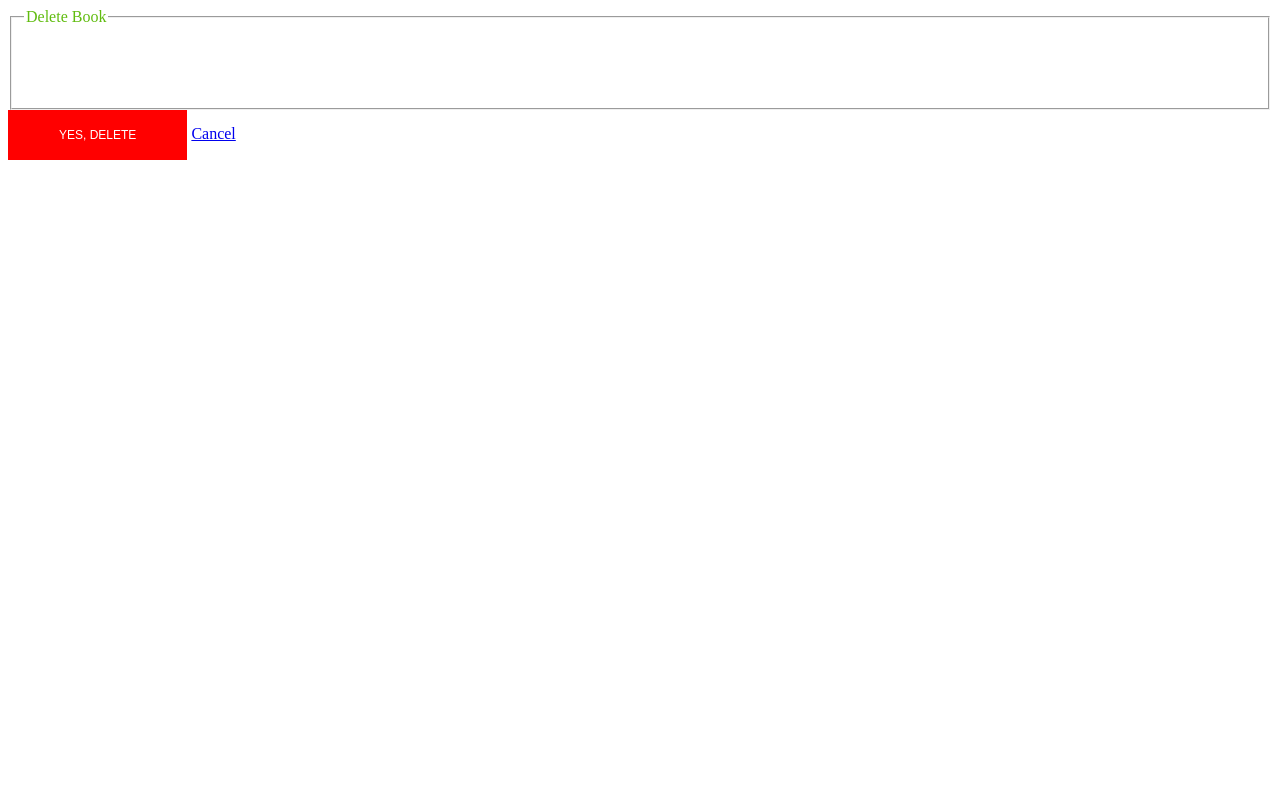
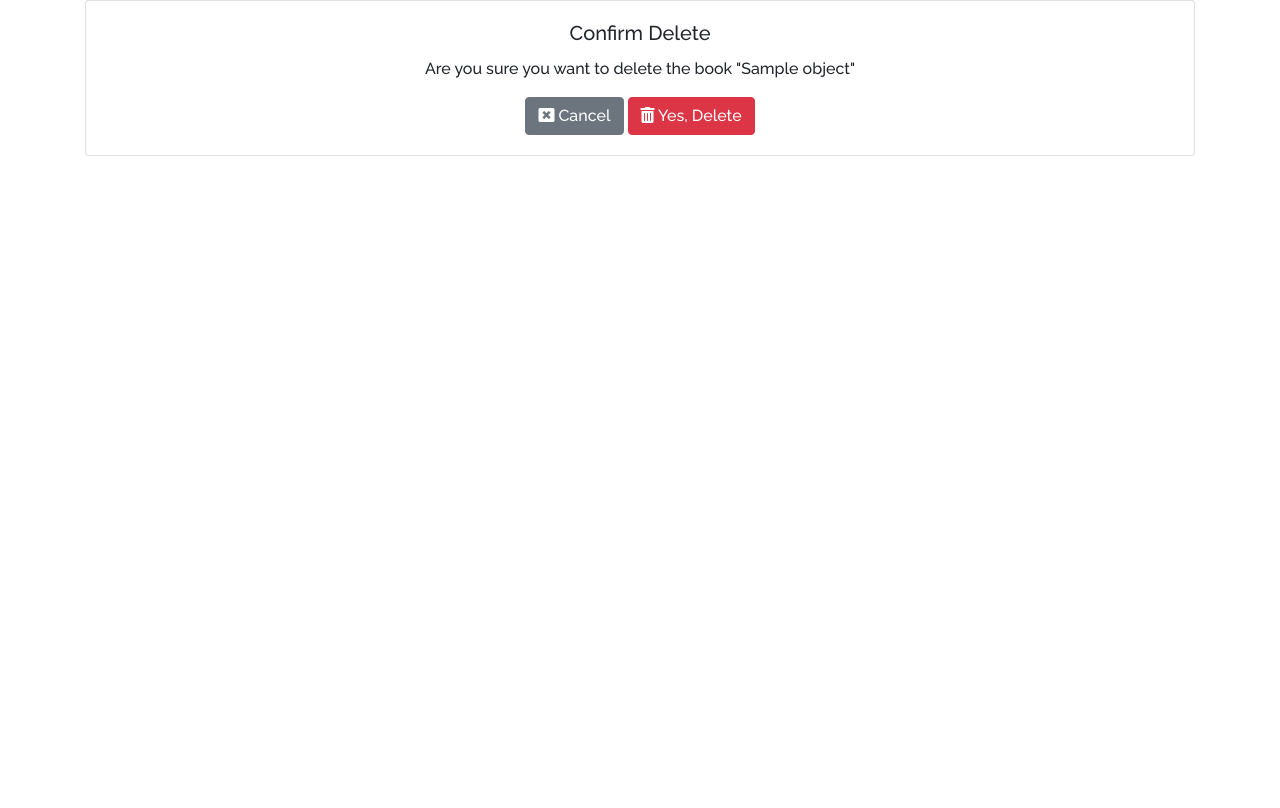
Before and after one commit to khalidsaifullaah/BOOKy, a Django app: template Source Code/main/templates/main/book_confirm_delete.html in a window 1280 px wide. After the commit the page ends 156 px from the top, so only its background shows below. Run offline with Django 3.2, Linux system fonts and the light colour scheme; the template is opened without the code that fills it: most values are stand-ins (such as "Sample title", 1, 10 or a date in 2020); some libraries are stand-ins or nearby versions.

Commit message:
front-end tweaks

```diff
--- a/Source Code/main/templates/main/book_confirm_delete.html
+++ b/Source Code/main/templates/main/book_confirm_delete.html
@@ -1,55 +1,46 @@
 {% load static %}
 <!DOCTYPE html>
 <html style="height: 100%;">
+    <head>
+        <!-- font awesome -->
+        <link rel="stylesheet" href="https://pro.fontawesome.com/releases/v5.10.0/css/all.css"
+          integrity="sha384-AYmEC3Yw5cVb3ZcuHtOA93w35dYTsvhLPVnYs9eStHfGJvOvKxVfELGroGkvsg+p" crossorigin="anonymous" />
 
-<body style="height: 100%;color: #60bc0f;">
+        <!-- Font links -->
+        <link href="https://fonts.googleapis.com/css?family=Dancing+Script:400,700&display=swap" rel="stylesheet">
+        <link href="https://fonts.googleapis.com/css2?family=Raleway:wght@500&display=swap" rel="stylesheet">
+
+        <!-- Required meta tags -->
+        <meta charset="utf-8">
+        <meta name="viewport" content="width=device-width, initial-scale=1, shrink-to-fit=no">
+
+        <!-- Bootstrap CSS -->
+        <link rel="stylesheet" href="https://stackpath.bootstrapcdn.com/bootstrap/4.3.1/css/bootstrap.min.css"
+          integrity="sha384-ggOyR0iXCbMQv3Xipma34MD+dH/1fQ784/j6cY/iJTQUOhcWr7x9JvoRxT2MZw1T" crossorigin="anonymous">
+
+        <!-- <link rel="stylesheet" href="{% static 'users/main.css' %}"> -->
 
 
-
-    <!--================ Start footer Area  =================-->
-    <footer>
-        <div class="footer-area" style="height: 100vh;">
-            <div class="container">
-                <div class="row pt-4">
-                    <div class="col-lg-8 col-md-8 col-sm-6 pt-5">
-                        <div class="single-footer-widget tp_widgets pt-4">
-                            <div class="content-section py-5">
-                                <form method="POST">
-                                    {% csrf_token %}
-                                    <fieldset class="form-group">
-                                        <legend class="border-bottom mb-4">Delete Book</legend>
-                                        <h2 style="color: white;">Are you sure you want to delete the book "{{object.title}}"</h2>
-                                    </fieldset>
-                                    <div class="form-group">
-                                        <button class="btn btn-outline-danger" type="submit" style="  display: inline-block;
-                                        background: red;
-                                        padding: 0px 50px;
-                                        color: #fff;
-                                        font-family: sans-serif;
-                                        font-size: 12px;
-                                        font-weight: 500;
-                                        line-height: 48px;
-                                        border: 1px solid red;
-                                        border-radius: 0px;
-                                        outline: none !important;
-                                        box-shadow: none !important;
-                                        text-align: center;
-                                        text-transform: uppercase;
-                                        cursor: pointer;
-                                        transition: all 300ms linear 0s;">Yes, Delete</button>
-                                        <a class="primary_btn" href="{% url 'book-detail' object.id %}">Cancel</a>
-                                    </div>
-                                </form>
-                            </div>
-                        </div>
-                    </div>
+        <title>Delete Book</title>
+      </head>
+<body style="font-family: 'Raleway', sans-serif;">
+<div class="container">
+    <div class="row">
+        <div class="col">
+            <div class="card text-center">
+                <div class="card-body">
+                    <h5 class="card-title">Confirm Delete</h5>
+                    <p class="card-text">Are you sure you want to delete the book "{{object.title}}"</p>
+                    <form method="POST">
+                        {%csrf_token%}
+                        <a class="btn btn-secondary" href="{% url 'book-detail' object.id %}"><i class="fas fa-window-close"></i> Cancel</a>
+                        <button class="btn btn-danger" type="submit"><i class="fas fa-trash-alt"></i> Yes, Delete</button>
+                    </form>
                 </div>
             </div>
         </div>
-
-
-    </footer>
-    <!--================ End footer Area  =================-->
+    </div>
+</div>
 </body>
 
 </html>
--- a/Source Code/main/templates/main/home.html
+++ b/Source Code/main/templates/main/home.html
@@ -18,8 +18,7 @@
                     <a href="{% url 'book-detail' book.id %}"
                         style="text-decoration: none; font-size: 18px; font-weight: 600; color: black;"
                         class="card-title">{{ book.title }}</a><br>
-                    <small class="text-muted" style="font-size: 12px;"><i class="fas fa-user"></i> <span>{{
-                            book.uploader }}</span></small><br><br>
+                    <small class="text-muted" style="font-size: 12px;"><i class="fas fa-user"></i> <span>{{ book.uploader }}</span></small><br><br>
                     <p class="card-text" style="font-size: 12px;">{{book.synopsis|truncatechars:100}}</p>
                     <p class="card-text"><small class="text-muted">Borrow Fee: <span
                                 style="color: black; font-weight: 600; font-style: italic;">৳{{ book.price
@@ -46,7 +45,7 @@
 
             <a class="btn btn-dark mb-4" href="?page={{ num }}">{{ num }}</a>
 
-            {% elif num < page_obj.number|add:'3' and num> page_obj.number|add:'-3' %}
+            {% elif num < page_obj.number|add:'3' and num > page_obj.number|add:'-3' %}
 
                 <a class="btn btn-outline-dark mb-4" href="?page={{ num }}">{{ num }}</a>
 
```
Also changed, not shown: Source Code/main/templates/main/book_detail.html (+39 -50 lines).
